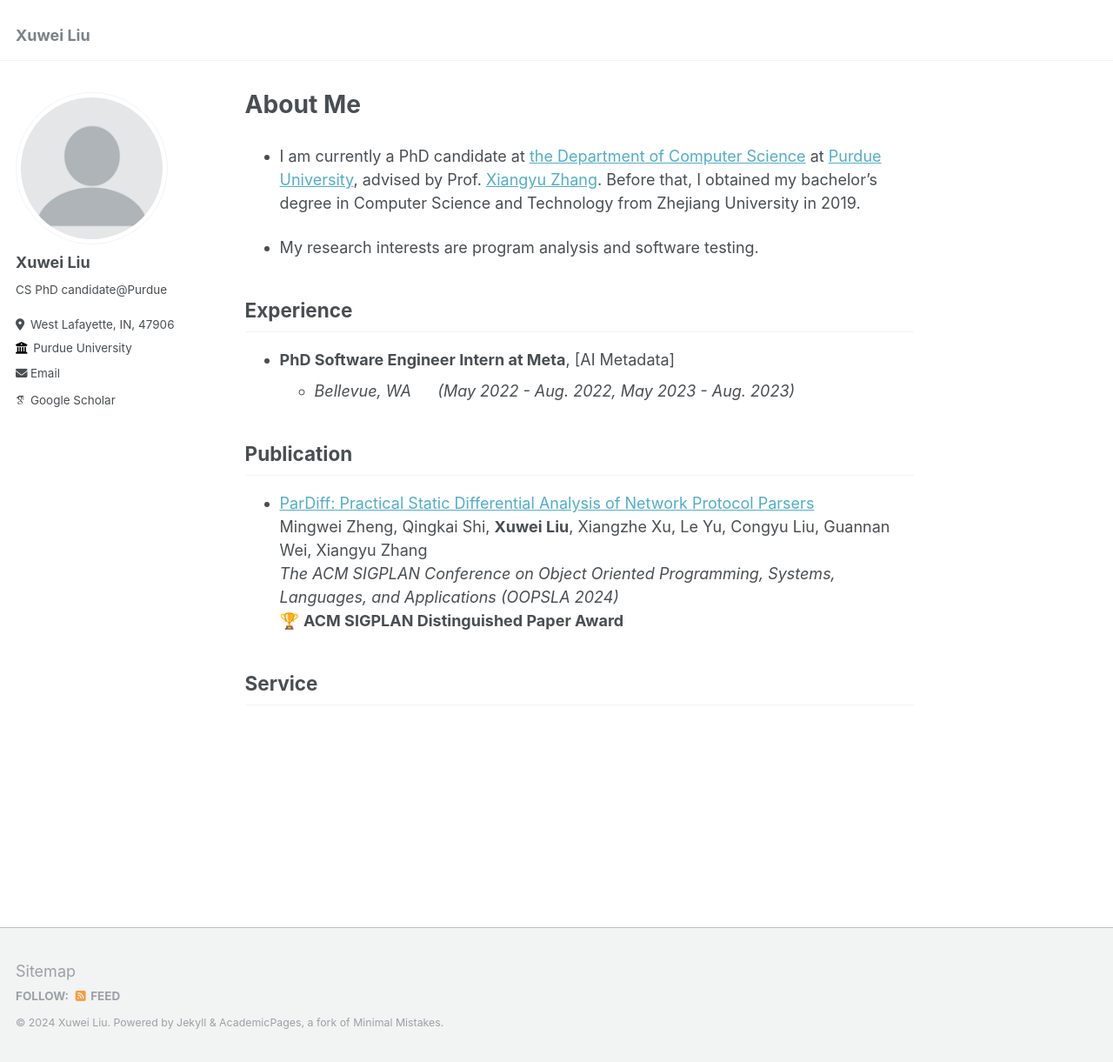
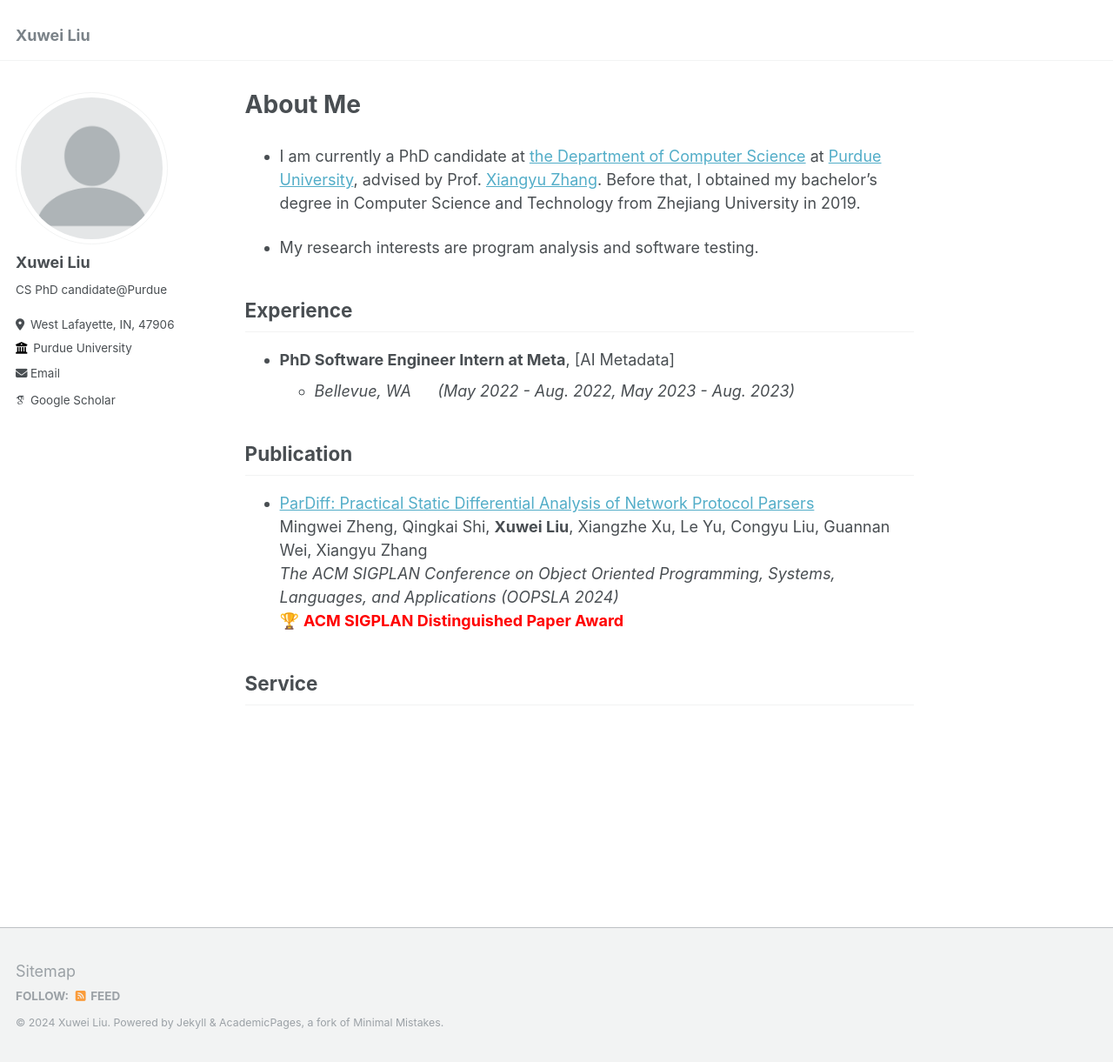
Before and after one commit to shellwayxw/shellwayxw.github.io, a Jekyll site: the page built from _pages/about.md, in a window 1280 px wide and 1221 px high. Shown: the whole window at 87% size. Built offline with Jekyll 4.4.1, drawn with Linux system fonts in a browser that asks for light colours; some web fonts are replaced.

Commit message:
Update about.md

```diff
--- a/_pages/about.md
+++ b/_pages/about.md
@@ -19,9 +19,9 @@ redirect_from:
 
 ## Publication
 
-- [ParDiff: Practical Static Differential Analysis of Network Protocol Parsers](#)
+- [ParDiff: Practical Static Differential Analysis of Network Protocol Parsers](https://dl.acm.org/doi/pdf/10.1145/3649854)
   Mingwei Zheng, Qingkai Shi, **Xuwei Liu**, Xiangzhe Xu, Le Yu, Congyu Liu, Guannan Wei, Xiangyu Zhang
   _The ACM SIGPLAN Conference on Object Oriented Programming, Systems, Languages, and Applications (OOPSLA 2024)_
-  🏆 **ACM SIGPLAN Distinguished Paper Award**
+ 🏆 <span style="color: red;">**ACM SIGPLAN Distinguished Paper Award**</span>
 
 ## Service
```
